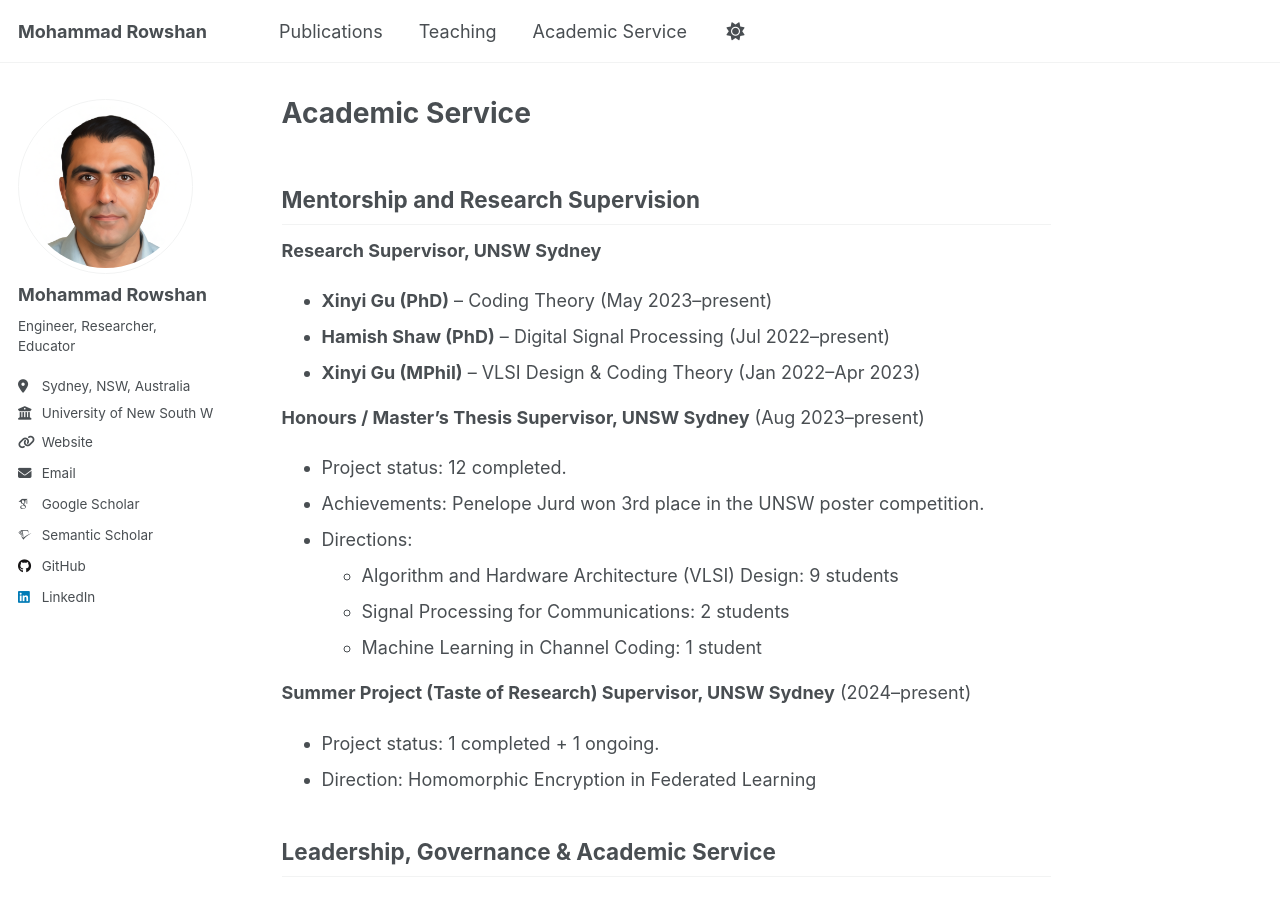
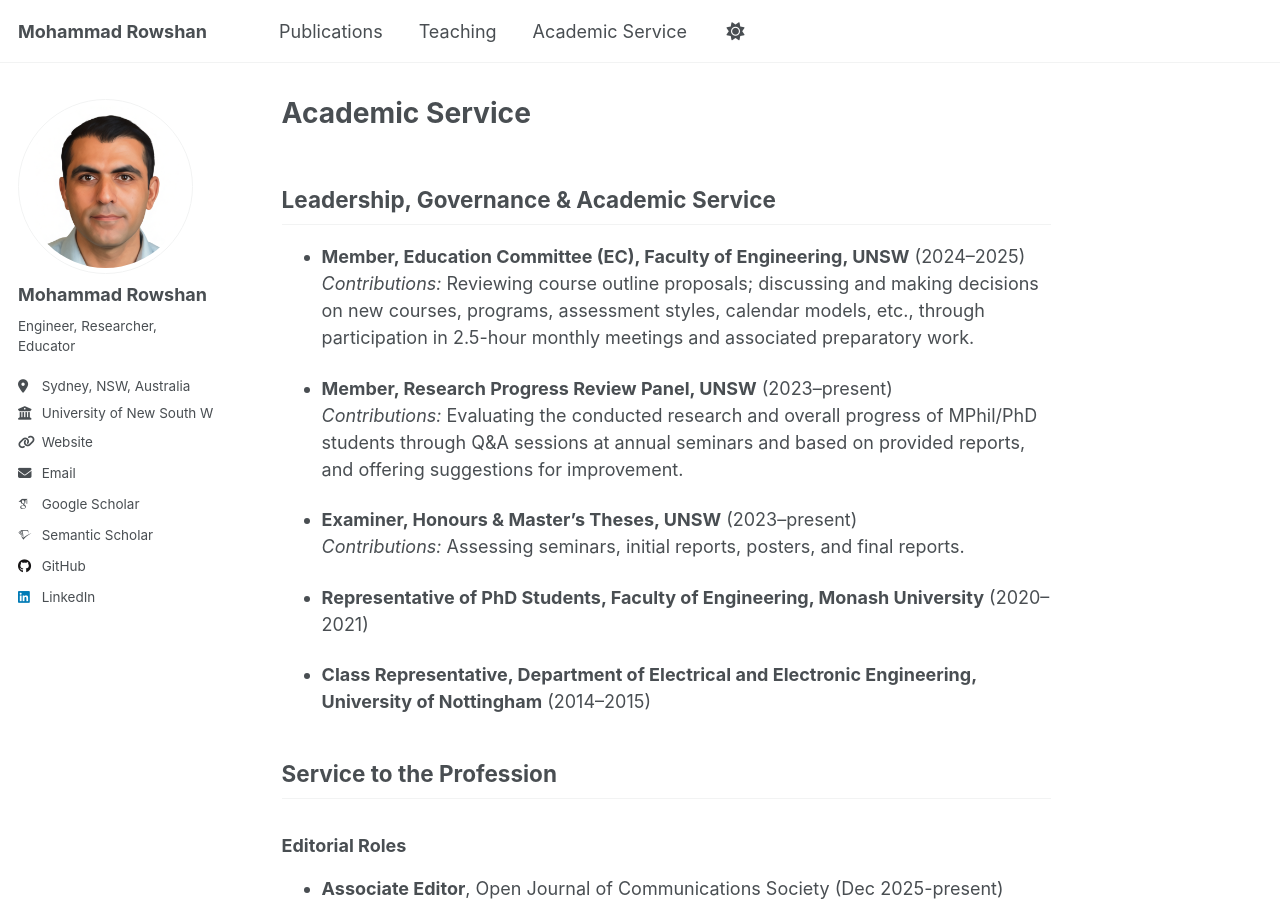
Before and after one commit to mohammad-rowshan/mohammad-rowshan.github.io, a Jekyll site: the page built from _pages/academic-services.md, in a window 1280 px wide and 900 px high. Built offline with Jekyll 4.4.1, drawn with Linux system fonts in a browser that asks for light colours; some web fonts are replaced; a script that is not in the unit is left out; comment, search, counter and statistics services are not loaded.

Commit message:
Update academic-services.md

```diff
--- a/_pages/academic-services.md
+++ b/_pages/academic-services.md
@@ -4,29 +4,6 @@ title: "Academic Service"
 permalink: /academic-service/
 author_profile: true
 ---
-
-## Mentorship and Research Supervision
-**Research Supervisor, UNSW Sydney**
-
-  - **Xinyi Gu (PhD)** – Coding Theory (May 2023–present)
-  - **Hamish Shaw (PhD)** – Digital Signal Processing (Jul 2022–present)
-  - **Xinyi Gu (MPhil)** – VLSI Design & Coding Theory (Jan 2022–Apr 2023)
-
-
-**Honours / Master’s Thesis Supervisor, UNSW Sydney** (Aug 2023–present)
-- Project status: 12 completed.
-- Achievements: Penelope Jurd won 3rd place in the UNSW poster competition.
-- Directions:
-  - Algorithm and Hardware Architecture (VLSI) Design: 9 students
-  - Signal Processing for Communications: 2 students
-  - Machine Learning in Channel Coding: 1 student
-
-**Summer Project (Taste of Research) Supervisor, UNSW Sydney** (2024–present)
-- Project status: 1 completed + 1 ongoing.
-- Direction: Homomorphic Encryption in Federated Learning
-
-
-
 
 ## Leadership, Governance & Academic Service
 
```
